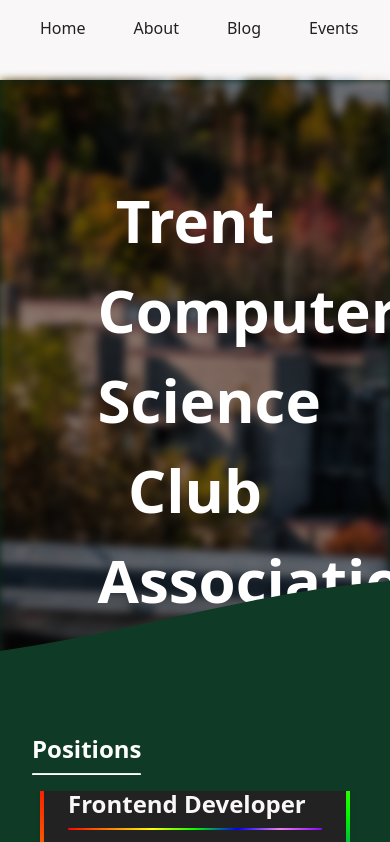
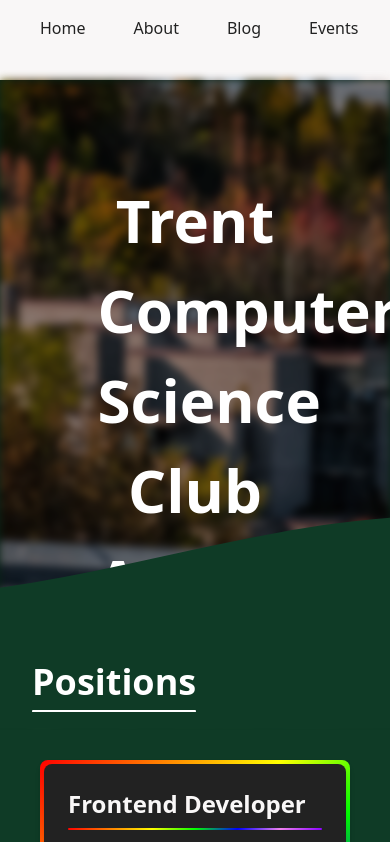
Before and after one commit to Trent-Computer-Science-Club-Association/ClubWebsite, a Next.js app: page /Apply in a window 390 px wide. Shown: the top 842 px of the page. Built offline with nearby package versions, Linux system fonts and the light colour scheme.

Commit message:
Fix(BlurBanner): I messed up the heights

```diff
--- a/styles/components/BlurBanner.module.scss
+++ b/styles/components/BlurBanner.module.scss
@@ -33,7 +33,7 @@
   @apply absolute bottom-0 left-0 right-0;
   @apply h-1/3;
   @apply z-20;
-  @apply translate-y-1/3;
+  @apply translate-y-2;
   @apply w-full;
 
   img {
@@ -42,13 +42,13 @@
 }
 
 .sectionHeaderContainer {
-  @apply absolute bottom-4 md:bottom-8 left-8 md:left-16;
+  @apply absolute bottom-4 left-8;
   @apply z-30;
   @apply inline-block;
 }
 
 .sectionHeader {
-  @apply text-2xl md:text-3xl lg:text-4xl font-semibold text-white;
+  @apply text-4xl font-semibold text-white;
   @apply mb-2;
 }
 
```
